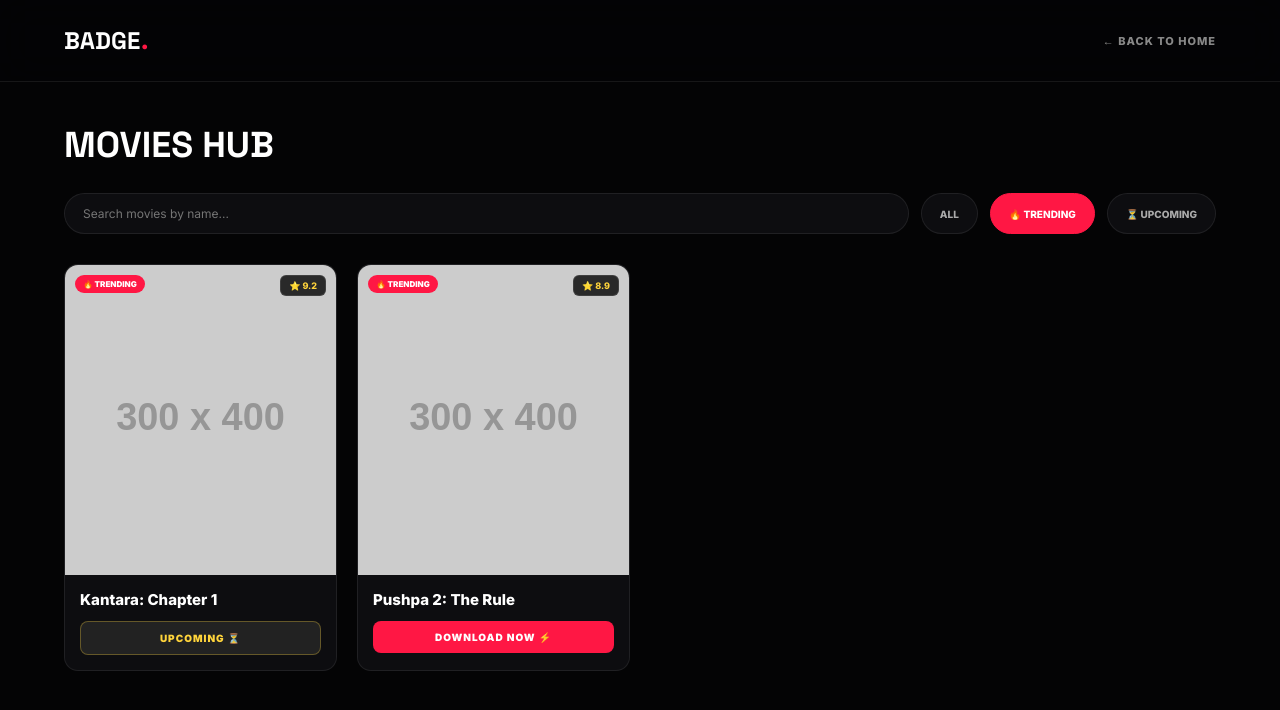
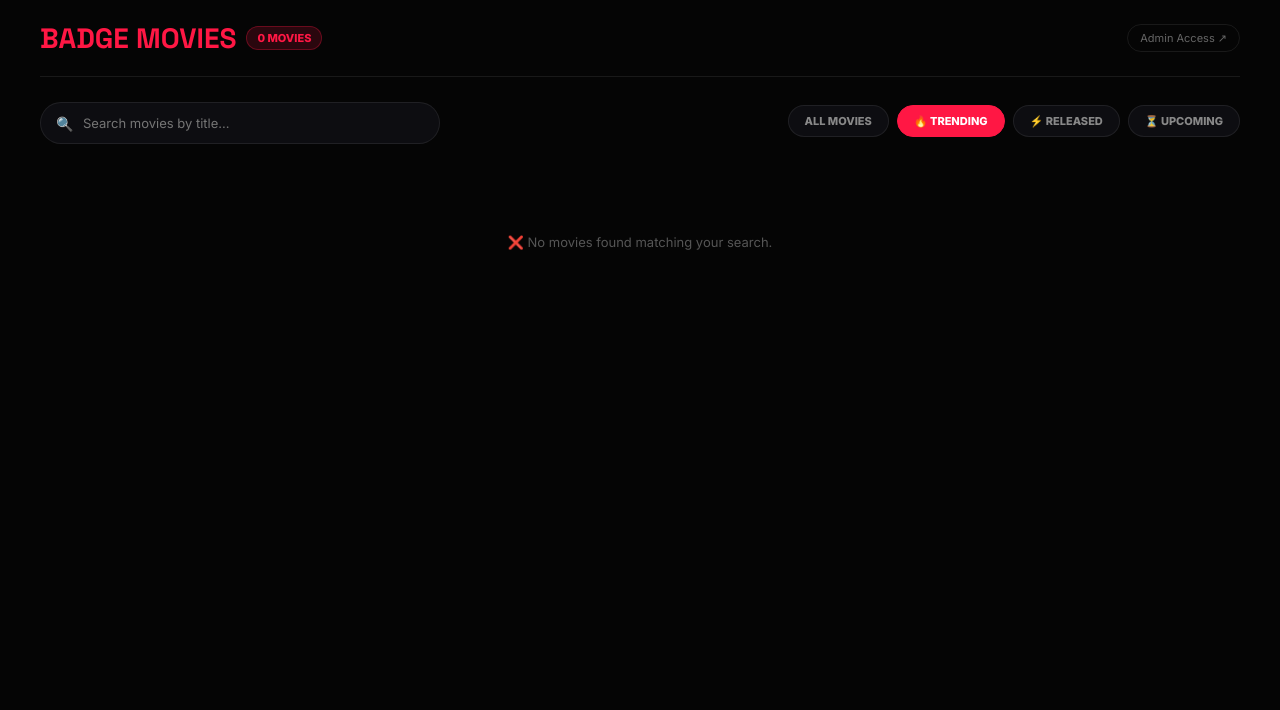
Before and after one commit to rkushwaha08009-cpu/BADGER, a plain HTML site: page movies.html in a window 1280 px wide. Both pictures are taken after a click on the button "🔥 TRENDING". Drawn offline with Linux system fonts and the light colour scheme; no server answers; placeholder pictures from the web are drawn by us.

Commit message:
Revamp movies.html with new title and layout
Updated the title and improved styling for the movie library page. Enhanced the search and filter functionality with a new layout.

```diff
--- a/movies.html
+++ b/movies.html
@@ -3,174 +3,189 @@
 <head>
 <meta charset="UTF-8">
 <meta name="viewport" content="width=device-width, initial-scale=1.0">
-<title>BADGE — Movies Library</title>
+<title>BADGE — Watch & Download Live Movies</title>
 <link href="https://fonts.googleapis.com/css2?family=Inter:wght@400;600;800;900&family=Space+Grotesk:wght@700;900&display=swap" rel="stylesheet">
 <style>
-:root { --bg: #040405; --card: #0d0d10; --red: #ff1744; --line: rgba(255,255,255,0.08); }
+:root { --bg: #050505; --card: #0d0d11; --red: #ff1744; --line: rgba(255,255,255,0.08); }
 * { margin:0; padding:0; box-sizing:border-box; font-family:'Inter', sans-serif; }
-body { background: var(--bg); color: #fff; min-height: 100vh; padding-bottom: 60px; }
+body { background: var(--bg); color: #fff; min-height: 100vh; padding: 20px 15px; }
 
-header { padding: 25px 5%; display: flex; justify-content: space-between; align-items: center; border-bottom: 1px solid var(--line); background: rgba(4,4,5,0.8); backdrop-filter: blur(20px); position: sticky; top:0; z-index:100; }
-.logo { font-family: 'Space Grotesk'; font-size: 24px; font-weight: 900; text-decoration:none; color:#fff; }
-.logo span { color: var(--red); }
-.back-btn { color: #888; text-decoration: none; font-size: 11px; font-weight: 800; letter-spacing:1px; transition:0.3s; }
-.back-btn:hover { color: #fff; }
+.container { max-width: 1200px; margin: 0 auto; }
 
-.container { width: min(1200px, 90%); margin: 40px auto; }
-.title-area { display:flex; justify-content:space-between; align-items:center; margin-bottom: 25px; flex-wrap: wrap; gap: 15px; }
-.title { font-family: 'Space Grotesk'; font-size: 36px; }
+header { display: flex; justify-content: space-between; align-items: center; border-bottom: 1px solid var(--line); padding-bottom: 20px; margin-bottom: 25px; flex-wrap: wrap; gap: 15px; }
+h1 { font-family: 'Space Grotesk', sans-serif; font-size: 28px; color: var(--red); display: flex; align-items: center; gap: 10px; }
+.movie-count-badge { background: rgba(255,23,68,0.15); color: var(--red); font-size: 11px; padding: 4px 10px; border-radius: 20px; border: 1px solid rgba(255,23,68,0.3); font-family: 'Inter', sans-serif; }
 
-.controls-bar { display: flex; gap: 12px; margin-bottom: 30px; flex-wrap: wrap; }
-.search-input { flex: 1; min-width: 250px; padding: 12px 18px; background: var(--card); border: 1px solid var(--line); border-radius: 30px; color: #fff; font-size: 12px; outline: none; }
-.search-input:focus { border-color: var(--red); }
+/* Control Panel: Search & Filter Tabs */
+.controls-bar { display: flex; flex-direction: column; gap: 15px; margin-bottom: 30px; }
+@media(min-width: 768px) {
+    .controls-bar { flex-direction: row; justify-content: space-between; align-items: center; }
+}
 
-.filter-btn { padding: 10px 18px; background: var(--card); border: 1px solid var(--line); border-radius: 30px; color: #aaa; font-size: 10px; font-weight: 800; cursor: pointer; transition: 0.3s; }
-.filter-btn.active, .filter-btn:hover { background: var(--red); color: #fff; border-color: var(--red); }
+.search-box { position: relative; width: 100%; max-width: 400px; }
+.search-box input { width: 100%; padding: 12px 18px 12px 42px; background: var(--card); border: 1px solid var(--line); border-radius: 30px; color: #fff; font-size: 13px; outline: none; transition: 0.3s; }
+.search-box input:focus { border-color: var(--red); box-shadow: 0 0 15px rgba(255,23,68,0.2); }
+.search-icon { position: absolute; left: 16px; top: 50%; transform: translateY(-50%); color: #666; font-size: 14px; }
 
-.movie-grid { display: grid; grid-template-columns: repeat(auto-fill, minmax(220px, 1fr)); gap: 20px; }
-.movie-card { background: var(--card); border: 1px solid var(--line); border-radius: 14px; overflow: hidden; transition: 0.3s; position: relative; }
-.movie-card:hover { border-color: rgba(255,23,68,0.4); transform: translateY(-5px); }
-.poster-wrapper { width: 100%; height: 310px; position: relative; overflow: hidden; background:#111; }
-.poster-wrapper img { width: 100%; height: 100%; object-fit: cover; }
+.filter-tabs { display: flex; gap: 8px; overflow-x: auto; padding-bottom: 5px; }
+.tab-btn { background: var(--card); border: 1px solid var(--line); color: #888; padding: 8px 16px; border-radius: 20px; font-size: 11px; font-weight: 800; cursor: pointer; transition: 0.3s; white-space: nowrap; text-transform: uppercase; }
+.tab-btn.active, .tab-btn:hover { background: var(--red); color: #fff; border-color: var(--red); }
 
-.badge-trend { position: absolute; top: 10px; left: 10px; background: var(--red); color: #fff; font-size: 8px; font-weight: 900; padding: 4px 8px; border-radius: 20px; text-transform: uppercase; }
-.badge-rating { position: absolute; top: 10px; right: 10px; background: rgba(0,0,0,0.8); backdrop-filter: blur(5px); color: #ffd43b; font-size: 9px; font-weight: 800; padding: 4px 8px; border-radius: 6px; border: 1px solid rgba(255,255,255,0.1); }
+/* Movie Grid System */
+.movie-grid { display: grid; grid-template-columns: repeat(auto-fill, minmax(170px, 1fr)); gap: 20px; }
+.card { background: var(--card); border: 1px solid var(--line); border-radius: 14px; overflow: hidden; transition: 0.3s; position: relative; display: flex; flex-direction: column; }
+.card:hover { transform: translateY(-6px); border-color: var(--red); box-shadow: 0 10px 25px rgba(255,23,68,0.15); }
+.poster-wrapper { position: relative; width: 100%; height: 240px; background: #111; overflow: hidden; }
+.poster { width: 100%; height: 100%; object-fit: cover; transition: 0.4s; }
+.card:hover .poster { transform: scale(1.05); }
 
-.card-details { padding: 15px; }
-.movie-title { font-size: 15px; font-weight: 800; margin-bottom: 12px; white-space: nowrap; overflow: hidden; text-overflow: ellipsis; }
-.download-btn { display: block; width: 100%; text-align: center; background: var(--red); color: #fff; text-decoration: none; padding: 10px; border-radius: 8px; font-size: 10px; font-weight: 900; letter-spacing: 1px; transition: 0.2s; }
-.download-btn.upcoming { background: #222; color: #ffd43b; border: 1px solid rgba(255,212,59,0.3); }
-.download-btn:hover { opacity: 0.9; }
+.badge-trend { position: absolute; top: 10px; right: 10px; background: var(--red); color: #fff; font-size: 8px; font-weight: 900; padding: 4px 8px; border-radius: 6px; text-transform: uppercase; letter-spacing: 0.5px; box-shadow: 0 2px 8px rgba(0,0,0,0.5); }
+.rating-tag { position: absolute; bottom: 10px; left: 10px; background: rgba(0,0,0,0.85); backdrop-filter: blur(4px); color: #fff; font-size: 10px; font-weight: 800; padding: 4px 8px; border-radius: 6px; border: 1px solid rgba(255,255,255,0.1); }
 
-.empty-msg { text-align:center; padding:60px 0; color:#555; font-size:12px; width:100%; grid-column:1 / -1; }
+.info { padding: 14px; display: flex; flex-direction: column; flex-grow: 1; justify-content: space-between; }
+.title { font-size: 13px; font-weight: 800; margin-bottom: 8px; white-space: nowrap; overflow: hidden; text-overflow: ellipsis; color: #fff; }
+.status-text { font-size: 10px; font-weight: 700; color: #777; margin-bottom: 12px; display: flex; align-items: center; gap: 5px; }
+
+.btn-dl { display: block; width: 100%; text-align: center; background: #fff; color: #000; text-decoration: none; padding: 10px; border-radius: 8px; font-size: 10px; font-weight: 900; text-transform: uppercase; letter-spacing: 0.5px; transition: 0.2s; }
+.btn-dl:hover { background: var(--red); color: #fff; }
+.btn-dl.upcoming { background: #181820; color: #555; pointer-events: none; border: 1px solid var(--line); }
+
+.no-results { grid-column: 1 / -1; text-align: center; padding: 60px 20px; color: #555; font-size: 13px; }
 </style>
 </head>
 <body>
 
+<div class="container">
     <header>
-    <a href="index.html" class="logo">BADGE<span>.</span></a>
-    <a href="index.html" class="back-btn">← BACK TO HOME</a>
+        <h1>
+            BADGE MOVIES
+            <span class="movie-count-badge" id="totalCount">0 MOVIES</span>
+        </h1>
+        <a href="admin.html" style="color:#666; font-size:11px; text-decoration:none; border:1px solid var(--line); padding:6px 12px; border-radius:20px;">Admin Access ↗</a>
     </header>
 
-<div class="container">
-    <div class="title-area">
-        <h1 class="title">MOVIES HUB</h1>
+    <div class="controls-bar">
+        <div class="search-box">
+            <span class="search-icon">🔍</span>
+            <input type="text" id="searchInput" placeholder="Search movies by title...">
         </div>
 
-    <div class="controls-bar">
-        <input type="text" id="searchInput" class="search-input" placeholder="Search movies by name..." oninput="filterMovies()">
-        <button class="filter-btn active" onclick="setFilter('ALL', this)">ALL</button>
-        <button class="filter-btn" onclick="setFilter('TRENDING', this)">🔥 TRENDING</button>
-        <button class="filter-btn" onclick="setFilter('UPCOMING', this)">⏳ UPCOMING</button>
+        <div class="filter-tabs">
+            <button class="tab-btn active" data-filter="ALL">All Movies</button>
+            <button class="tab-btn" data-filter="TRENDING">🔥 Trending</button>
+            <button class="tab-btn" data-filter="READY">⚡ Released</button>
+            <button class="tab-btn" data-filter="UPCOMING">⏳ Upcoming</button>
+        </div>
     </div>
 
-    <div class="movie-grid" id="movieGrid"></div>
+    <div class="movie-grid" id="publicMovieList">
+        <div class="no-results">Connecting to cloud database...</div>
+    </div>
 </div>
 
-<script>
-let currentFilter = 'ALL';
+<script type="module">
+  import { initializeApp } from "https://www.gstatic.com/firebasejs/10.8.0/firebase-app.js";
+  import { getDatabase, ref, onValue } from "https://www.gstatic.com/firebasejs/10.8.0/firebase-database.js";
 
-// Default Movies Array (Fallback Data)
-const DEFAULT_MOVIES = [
-    {
-        id: "1",
-        name: "Kantara: Chapter 1",
-        rating: "9.2",
-        banner: "https://via.placeholder.com/300x400/111/ff1744?text=Kantara+Chapter+1",
-        link: "",
-        trending: "YES"
-    },
-    {
-        id: "2",
-        name: "Pushpa 2: The Rule",
-        rating: "8.9",
-        banner: "https://via.placeholder.com/300x400/111/ff1744?text=Pushpa+2",
-        link: "https://example.com/download/pushpa2",
-        trending: "YES"
-    }
-];
+  const firebaseConfig = {
+    apiKey: "AIzaSyBfGylU2R4GTtsgqJsbDl-Y2e8i-a2jbEE",
+    authDomain: "badger-e5c9f.firebaseapp.com",
+    databaseURL: "https://badger-e5c9f-default-rtdb.firebaseio.com",
+    projectId: "badger-e5c9f",
+    storageBucket: "badger-e5c9f.firebasestorage.app",
+    messagingSenderId: "483650469817",
+    appId: "1:483650469817:web:5818b00d1732b8baee8068",
+    measurementId: "G-EXEE25B743"
+  };
 
-// Seed localStorage if empty or invalid
-function initDatabase() {
-    try {
-        const raw = localStorage.getItem("BADGE_MOVIES_DB");
-        if (!raw || JSON.parse(raw).length === 0) {
-            localStorage.setItem("BADGE_MOVIES_DB", JSON.stringify(DEFAULT_MOVIES));
-        }
-    } catch (e) {
-        localStorage.setItem("BADGE_MOVIES_DB", JSON.stringify(DEFAULT_MOVIES));
-    }
+  const app = initializeApp(firebaseConfig);
+  const db = getDatabase(app);
+
+  let allMoviesData = [];
+  let currentFilter = "ALL";
+  let searchQuery = "";
+
+  const moviesRef = ref(db, 'movies');
+
+  onValue(moviesRef, (snapshot) => {
+      const data = snapshot.val();
+      allMoviesData = [];
+
+      if (data) {
+          Object.keys(data).reverse().forEach(key => {
+              allMoviesData.push({ id: key, ...data[key] });
+          });
       }
 
-function setFilter(type, btn) {
-    document.querySelectorAll('.filter-btn').forEach(b => b.classList.remove('active'));
-    btn.classList.add('active');
-    currentFilter = type;
-    filterMovies();
-}
+      document.getElementById("totalCount").textContent = `${allMoviesData.length} MOVIES`;
+      renderMovies();
+  });
 
-function filterMovies() {
-    initDatabase();
-    let db = [];
-    try {
-        db = JSON.parse(localStorage.getItem("BADGE_MOVIES_DB")) || [];
-    } catch (e) {
-        db = DEFAULT_MOVIES;
-    }
+  function renderMovies() {
+      const listContainer = document.getElementById("publicMovieList");
+      listContainer.innerHTML = "";
 
-    const query = document.getElementById("searchInput").value.toLowerCase().trim();
-
-    const filtered = db.filter(m => {
-        const matchesQuery = m.name ? m.name.toLowerCase().includes(query) : false;
+      const filtered = allMoviesData.filter(m => {
           const isUpcoming = !m.link || m.link.trim() === "";
 
-        if (currentFilter === 'TRENDING') return matchesQuery && m.trending === 'YES';
-        if (currentFilter === 'UPCOMING') return matchesQuery && isUpcoming;
-        return matchesQuery;
+          // Filter logic
+          let matchesFilter = true;
+          if (currentFilter === "TRENDING") matchesFilter = m.trending === "YES";
+          if (currentFilter === "READY") matchesFilter = !isUpcoming;
+          if (currentFilter === "UPCOMING") matchesFilter = isUpcoming;
+
+          // Search logic
+          const matchesSearch = m.name.toLowerCase().includes(searchQuery.toLowerCase());
+
+          return matchesFilter && matchesSearch;
       });
 
-    renderGrid(filtered);
-}
-
-function renderGrid(movies) {
-    const grid = document.getElementById("movieGrid");
-    grid.innerHTML = "";
-
-    if (movies.length === 0) {
-        grid.innerHTML = `<div class="empty-msg">No movies found matching criteria.</div>`;
+      if (filtered.length === 0) {
+          listContainer.innerHTML = `<div class="no-results">❌ No movies found matching your search.</div>`;
           return;
       }
 
-    movies.forEach(m => {
+      filtered.forEach(m => {
           const isUpcoming = !m.link || m.link.trim() === "";
-        const actionBtn = isUpcoming
-            ? `<a href="exp.html?id=${m.id}" class="download-btn upcoming">UPCOMING ⏳</a>`
-            : `<a href="${m.link}" target="_blank" class="download-btn">DOWNLOAD NOW ⚡</a>`;
+          const card = document.createElement("div");
+          card.className = "card";
 
-        grid.innerHTML += `
-            <div class="movie-card">
+          card.innerHTML = `
               <div class="poster-wrapper">
                   ${m.trending === 'YES' ? '<div class="badge-trend">🔥 TRENDING</div>' : ''}
-                    <div class="badge-rating">⭐ ${m.rating || 'N/A'}</div>
-                    <img src="${m.banner || 'https://via.placeholder.com/300x400?text=No+Poster'}" alt="${m.name || 'Movie'}" onerror="this.src='https://via.placeholder.com/300x400?text=No+Poster'">
+                  <img src="${m.banner}" class="poster" onerror="this.src='https://dummyimage.com/180x240/151518/888888.png&text=No+Poster'">
+                  <div class="rating-tag">⭐ ${m.rating}</div>
               </div>
-                <div class="card-details">
-                    <div class="movie-title">${m.name || 'Untitled'}</div>
-                    ${actionBtn}
+              <div class="info">
+                  <div class="title"></div>
+                  <div class="status-text">
+                      ${isUpcoming ? '⏳ UPCOMING DROP' : '⚡ READY TO WATCH'}
                   </div>
+                  ${isUpcoming
+                      ? '<a href="#" class="btn-dl upcoming">COMING SOON</a>'
+                      : `<a href="${m.link}" target="_blank" class="btn-dl">DOWNLOAD / WATCH</a>`}
               </div>
           `;
+
+          card.querySelector(".title").textContent = m.name;
+          listContainer.appendChild(card);
       });
   }
 
-// Auto sync grid if changes are made in Admin panel via another tab
-window.addEventListener('storage', (e) => {
-    if (e.key === 'BADGE_MOVIES_DB') {
-        filterMovies();
-    }
+  // Event Listeners for Search & Tabs
+  document.getElementById("searchInput").addEventListener("input", (e) => {
+      searchQuery = e.target.value.trim();
+      renderMovies();
   });
 
-filterMovies();
+  document.querySelectorAll(".tab-btn").forEach(btn => {
+      btn.addEventListener("click", () => {
+          document.querySelectorAll(".tab-btn").forEach(b => b.classList.remove("active"));
+          btn.classList.add("active");
+          currentFilter = btn.dataset.filter;
+          renderMovies();
+      });
+  });
 </script>
 </body>
 </html>
```
Lines whose indentation alone changed are shown as unchanged.
